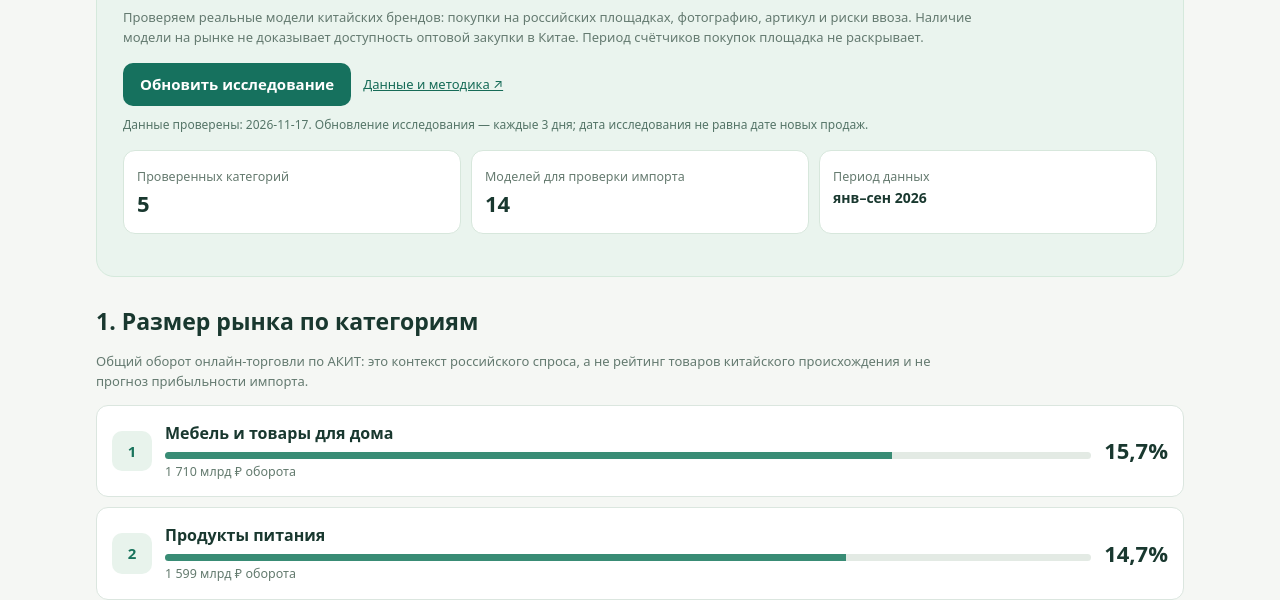
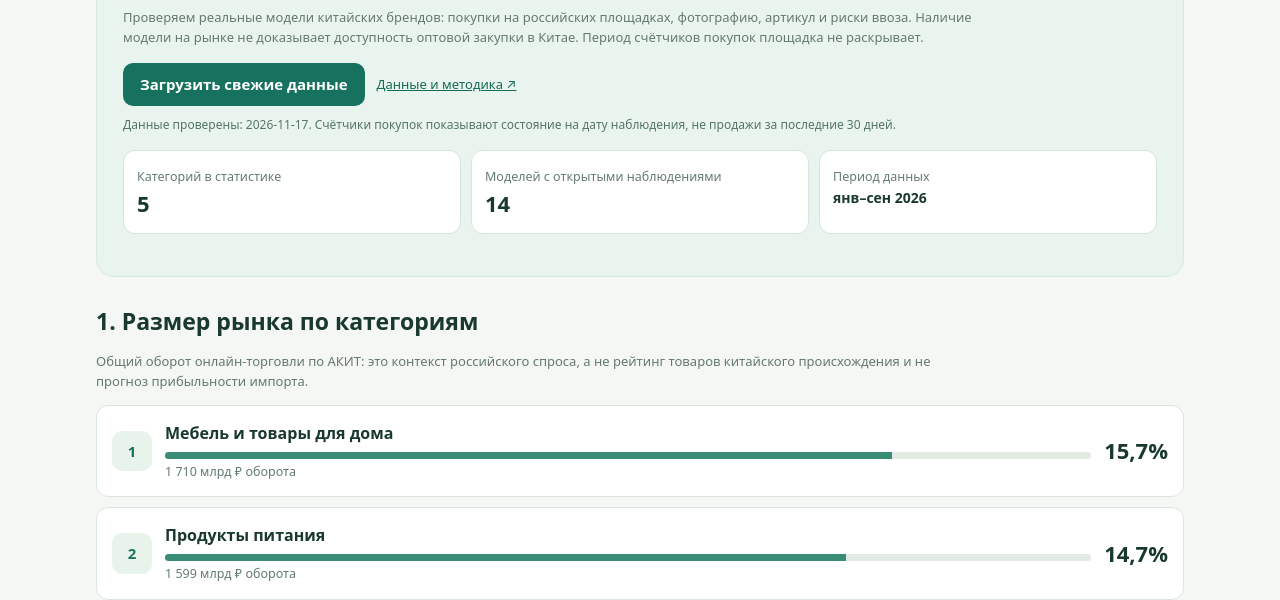
Before and after one commit to irman100/ProductRadar-Data, a plain HTML site: page docs/index.html in a window 1280 px wide. Shown: the part 212-812 px from the top of the page. Drawn offline with Linux system fonts and the light colour scheme.

Commit message:
fix(radar): clarify refresh action and historical demand observations

```diff
--- a/docs/index.html
+++ b/docs/index.html
@@ -13,8 +13,8 @@
 <header><strong>◈ Product Radar</strong><small>Наблюдаемые покупки • Китай → Россия</small></header>
 <main>
 <section class="hero"><small>ПОДБОР ДЛЯ ИМПОРТА ИЗ КИТАЯ</small><h1>Китайские товары: спрос в России</h1><p class="hint">Проверяем реальные модели китайских брендов: покупки на российских площадках, фотографию, артикул и риски ввоза. Наличие модели на рынке не доказывает доступность оптовой закупки в Китае. Период счётчиков покупок площадка не раскрывает.</p>
-<div class="actions"><button id="refresh">Обновить исследование</button><a href="https://github.com/irman100/ProductRadar-Data" rel="noopener noreferrer" target="_blank">Данные и методика ↗</a></div><div id="status" role="status">Загрузка подтверждённых данных…</div>
-<div class="summary"><div class="stat"><small>Проверенных категорий</small><b id="cat-count">—</b></div><div class="stat"><small>Моделей для проверки импорта</small><b id="item-count">—</b></div><div class="stat"><small>Период данных</small><b id="period" style="font-size:14px">—</b></div></div></section>
+<div class="actions"><button id="refresh">Загрузить свежие данные</button><a href="https://github.com/irman100/ProductRadar-Data" rel="noopener noreferrer" target="_blank">Данные и методика ↗</a></div><div id="status" role="status">Загрузка подтверждённых данных…</div>
+<div class="summary"><div class="stat"><small>Категорий в статистике</small><b id="cat-count">—</b></div><div class="stat"><small>Моделей с открытыми наблюдениями</small><b id="item-count">—</b></div><div class="stat"><small>Период данных</small><b id="period" style="font-size:14px">—</b></div></div></section>
 <section id="categories"><h2>1. Размер рынка по категориям</h2><p class="hint">Общий оборот онлайн-торговли по АКИТ: это контекст российского спроса, а не рейтинг товаров китайского происхождения и не прогноз прибыльности импорта.</p><div id="cat-list" class="table"></div><p class="hint" id="cat-source"></p></section>
 <section id="fashion"><h2>2. Куртки и верхняя одежда — фактический спрос</h2><p class="hint">Отдельная статистика по продажам в России. Не путайте рост подкатегории с продажами конкретной куртки.</p><div id="fashion-list" class="cards"></div></section>
 <section id="products"><h2>3. Китайские модели с опубликованными покупками</h2><p class="hint">В карточке каждой модели — фактический счётчик покупок, реальная фотография, источник, риск импорта. Страна изготовления конкретной партии, оптовый поставщик и закупочная прибыль требуют отдельной проверки. Бренд китайский — это ещё не подтверждённое происхождение каждого экземпляра.</p><input id="search" placeholder="Поиск подтверждённых товаров" aria-label="Поиск подтверждённых товаров"><div id="items"></div><div id="empty" class="empty" hidden><h3>Нет карточек по текущему поиску</h3><p>Попробуйте другой поисковый запрос. Не подтверждённые товарные идеи хранятся отдельно и здесь не показываются.</p><p style="margin-top:12px"><a href="https://seller.ozon.ru/media/boost/kak-najti-hodovoj-tovar-dlya-torgovli-na-marketplejse/" target="_blank" rel="noopener noreferrer">Почему нужны данные продаж по SKU ↗</a></p></div></section>
@@ -51,7 +51,7 @@ $('#empty').hidden=matching.length!==0;
 async function load(){const b=$('#refresh');b.disabled=true;$('#status').textContent='Проверяем опубликованные данные…';try{const [c,p]=await Promise.all(['categories.json','products.json'].map(async name=>{const r=await fetch(BASE+name+'?v='+Date.now(),{cache:'no-store'});if(!r.ok)throw Error('HTTP '+r.status+' '+name);return r.json()}));if(!Array.isArray(c.categories)||!Array.isArray(p.products))throw Error('Ошибка структуры каталога');categories=c.categories.sort((a,b)=>a.rank-b.rank);products=p.products.filter(validProduct);
 $('#cat-list').innerHTML=categories.map(x=>'<div class="cat"><span class="rank">'+Number(x.rank)+'</span><div><strong>'+esc(x.name)+'</strong><div class="meter"><i style="width:'+Math.min(100,Number(x.share_percent)/20*100)+'%"></i></div><small>'+Number(x.turnover_billion_rub).toLocaleString('ru-RU')+' млрд ₽ оборота</small></div><div class="percent">'+Number(x.share_percent).toLocaleString('ru-RU')+'%</div></div>').join('');
 $('#cat-source').innerHTML='Источник: <a href="'+esc(safeUrl(c.source_url))+'" target="_blank" rel="noopener noreferrer">'+esc(c.source_name)+'</a> · проверено '+esc(c.verified_at);
-$('#cat-count').textContent=categories.length;$('#item-count').textContent=products.length;$('#period').textContent='янв–сен 2026';$('#status').textContent='Данные проверены: '+esc(c.verified_at)+'. Обновление исследования — каждые 3 дня; дата исследования не равна дате новых продаж.';draw()
+$('#cat-count').textContent=categories.length;$('#item-count').textContent=products.length;$('#period').textContent='янв–сен 2026';$('#status').textContent='Данные проверены: '+esc(c.verified_at)+'. Счётчики покупок показывают состояние на дату наблюдения, не продажи за последние 30 дней.';draw()
 }catch(e){$('#status').textContent='Не удалось получить подтверждённые данные: '+e.message+'; последний успешный результат не заменён.'}finally{b.disabled=false}}
 $('#refresh').addEventListener('click',()=>{load();fashionStats()});$('#search').addEventListener('input',draw);document.querySelector('.nav a[href="#refresh"]').addEventListener('click',e=>{e.preventDefault();load();window.scrollTo({top:0,behavior:'smooth'})});
 if('serviceWorker' in navigator)window.addEventListener('load',()=>navigator.serviceWorker.register('./sw.js').catch(()=>{}));load();fashionStats();
```
